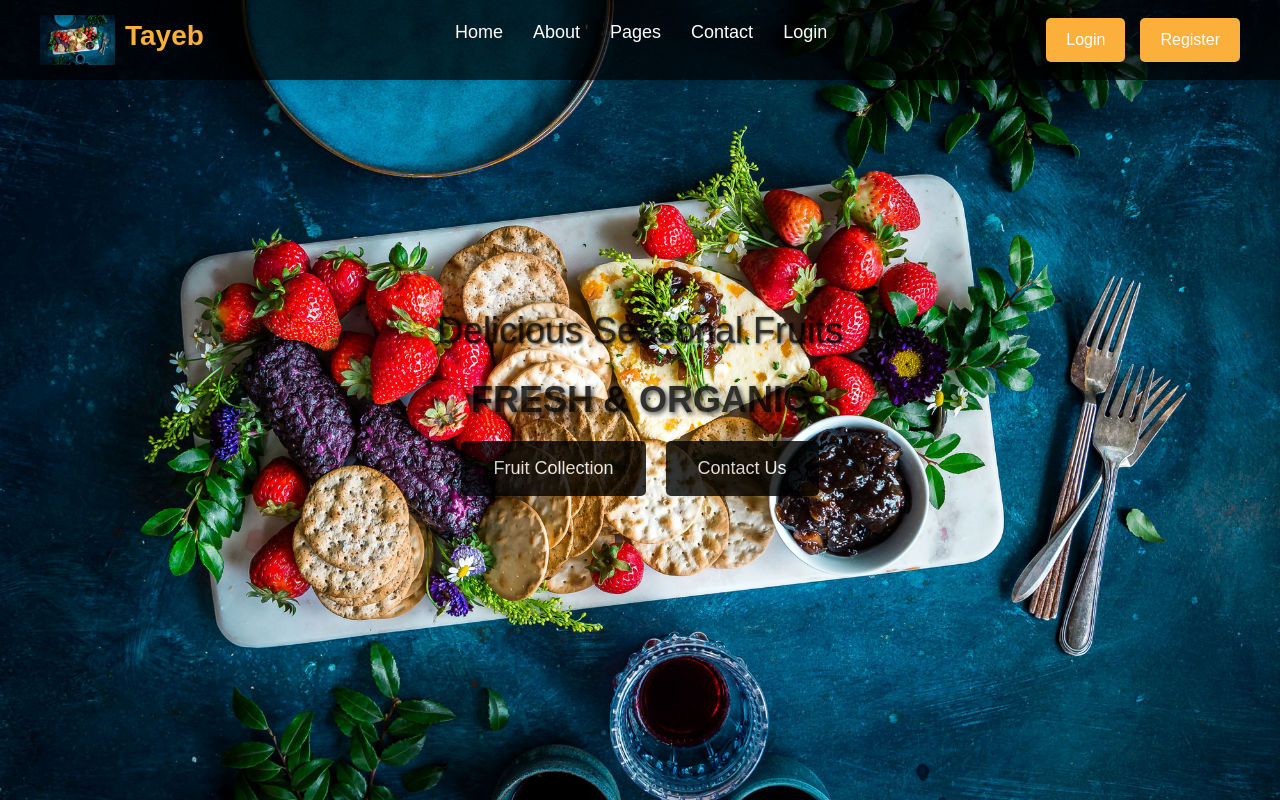
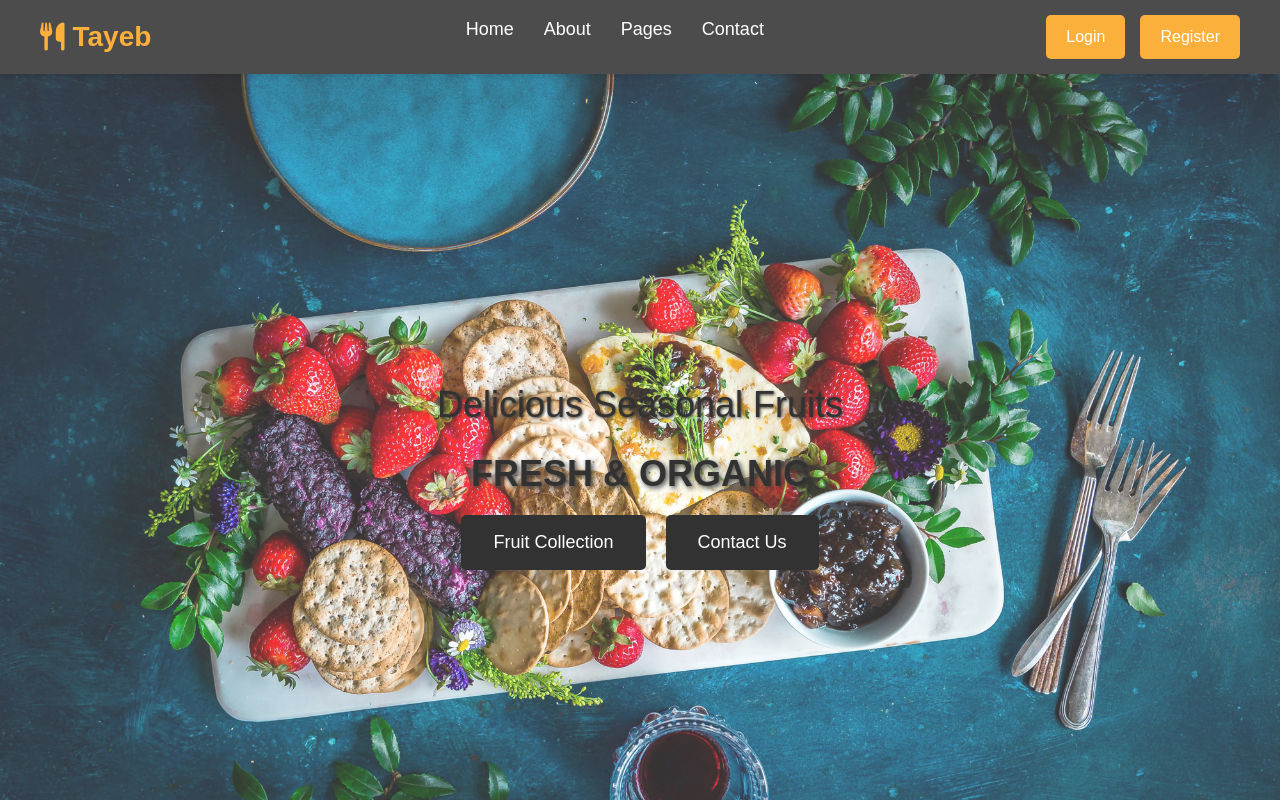
Before and after one commit to Sohiub-Bataina/Tayeb_React_Laravel, a React (Vite) app in the folder tayeb_FrontEnd/: page /login in a window 1280 px wide. Shown: the top 800 px of the page. Built offline with nearby package versions, Linux system fonts and the light colour scheme.

Commit message:
Nav_bar_sticky

```diff
--- a/tayeb_FrontEnd/package.json
+++ b/tayeb_FrontEnd/package.json
@@ -11,7 +11,6 @@
   },
   "dependencies": {
     "@fortawesome/fontawesome-free": "^6.7.1",
-    "axios": "^1.7.9",
     "bootstrap": "^5.3.3",
     "js-cookie": "^3.0.5",
     "react": "^18.3.1",
--- a/tayeb_FrontEnd/src/components/Navbar.css
+++ b/tayeb_FrontEnd/src/components/Navbar.css
@@ -7,8 +7,9 @@
 
   body {
     font-family: 'Poppins', sans-serif;
+    /* background-color: #333; */
     color: #fff;
-  background-image: url("../assets/images/bg_1.jpg");
+    /* background-image: url("src/assets/images/bg_1.jpg"); */
     background-size: cover;
     background-position: center;
     height: 100vh;
@@ -17,7 +18,7 @@ body {
 
   /* Header styling */
   header {
-  position: absolute;
+    position: sticky;
     top: 0;
     width: 100%;
     z-index: 10;
@@ -38,16 +39,17 @@ header {
     text-decoration: none;
 }
 
-.logo img {
-  height: 50px;
-  width: auto;
-  margin-right: 10px;
+.logo i {
+    font-size: 28px; /* Adjust the size of the icon to match the font size */
+    margin-right: 10px; /* Space between the icon and text */
+    color: #fbb03b; /* Match the color with the text */
 }
 
 .logo h2 {
-  font-size: 28px;
+    font-size: 28px; /* Ensure the font size matches the icon size */
     font-weight: bold;
     color: #fbb03b;
+    margin: 0; /* Remove any default margin */
 }
 
   /* Centered navigation links */
@@ -56,7 +58,7 @@ header {
     list-style: none;
     gap: 30px;
     flex-grow: 1;
-  justify-content: center;
+    justify-content: center; /* Center links */
   }
 
   .links li a {
@@ -100,7 +102,6 @@ header {
     cursor: pointer;
     color: #fff;
   }
-
   main {
     display: flex;
     flex-direction: column;
@@ -118,7 +119,7 @@ main h1 {
     line-height: 1.2;
     color: #000000;
     text-shadow: 2px 2px 5px rgba(0, 0, 0, 0.945),
-               -2px -2px 5px rgba(255, 255, 255, 0.3);
+                 -2px -2px 5px rgba(255, 255, 255, 0.3); /* ظل مزدوج لجعل النص بارزًا */
 }
 
 main p {
--- a/tayeb_FrontEnd/src/components/Navbar.jsx
+++ b/tayeb_FrontEnd/src/components/Navbar.jsx
@@ -1,8 +1,7 @@
 import React, { useState } from "react";
+import { Link } from "react-router-dom";
 import "./Navbar.css"; // Adjust the path as needed
-import logo from "../assets/images/bg_1.jpg"; // Replace with your logo
-
-import { Link } from 'react-router-dom';
+import '@fortawesome/fontawesome-free/css/all.min.css'; // Import Font Awesome CSS
 
 function Navbar() {
   const [menuOpen, setMenuOpen] = useState(false);
@@ -10,40 +9,35 @@ function Navbar() {
   const toggleMenu = () => setMenuOpen(!menuOpen);
 
   return (
-    <>
     <header>
       <nav className="navbar">
-          {/* Logo on the top left */}
-          <a href="#" className="logo">
-            <img src={logo} alt="logo" />
+        {/* Logo */}
+        <div className="logo">
+          <i className="fas fa-utensils me-2"></i>
           <h2>Tayeb</h2>
-          </a>
+        </div>
 
-          {/* Navigation links in the middle */}
+        {/* Hamburger menu for small screens */}
         <span className="hamburger-btn" onClick={toggleMenu}>
           ☰
         </span>
+
+        {/* Navigation links */}
         <ul className={`links ${menuOpen ? "show" : ""}`}>
-            <li><a href="#">Home</a></li>
-            <li><a href="#">About</a></li>
-            <li><a href="#">Pages</a></li>
-            <li><a href="#">Contact</a></li>
-            <li className="nav-item">
-              <Link className="nav-link" to="/login">
-                Login
-              </Link>
-            </li>
+          <li><Link to="/">Home</Link></li>
+          <li><Link to="/about">About</Link></li>
+          <li><Link to="/pages">Pages</Link></li>
+          <li><Link to="/contact">Contact</Link></li>
         </ul>
 
-          {/* Login/Registration buttons on the right */}
+
+        {/* Login/Registration buttons */}
         <div className="action-buttons">
           <button className="btn">Login</button>
           <button className="btn">Register</button>
         </div>
       </nav>
     </header>
-
-    </>
   );
 }
 
```
Also changed, not shown: 1 other file (tests, documents, lock files or other folders). Lines whose indentation alone changed are shown as unchanged.
